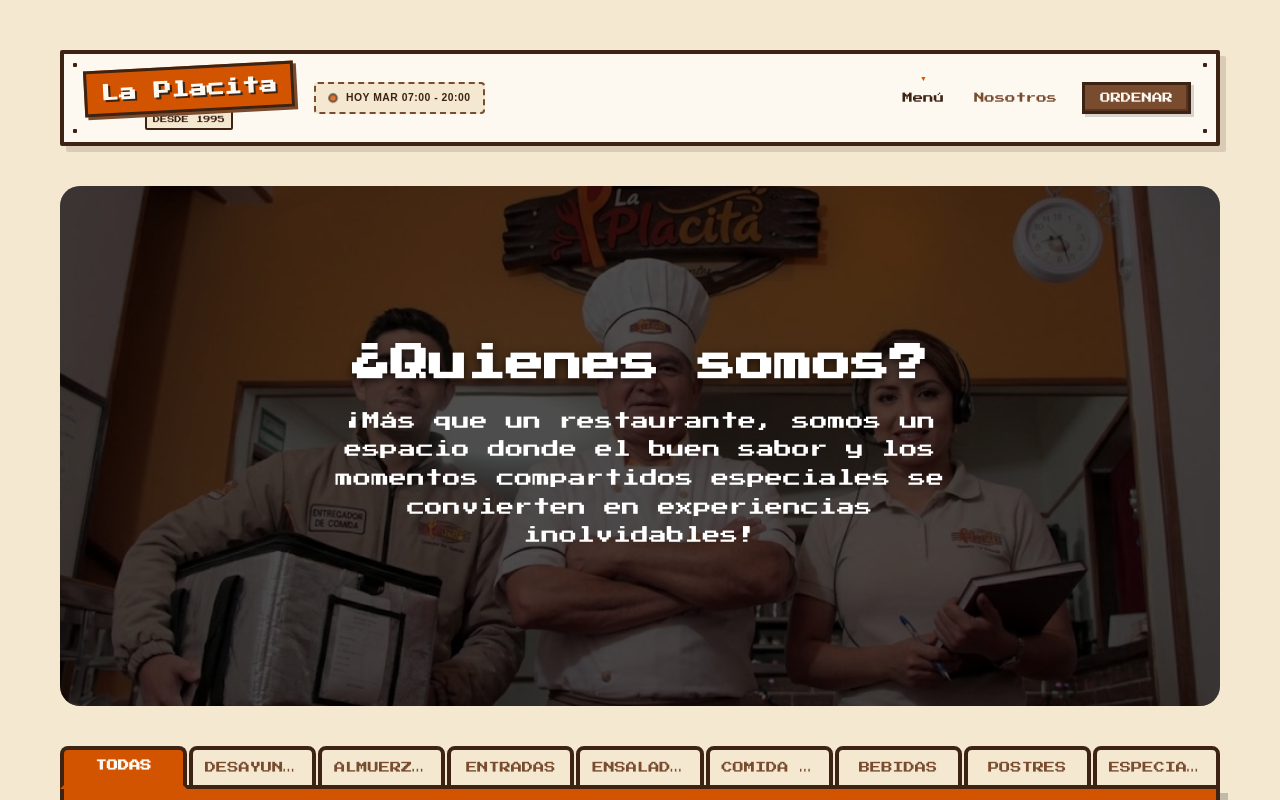
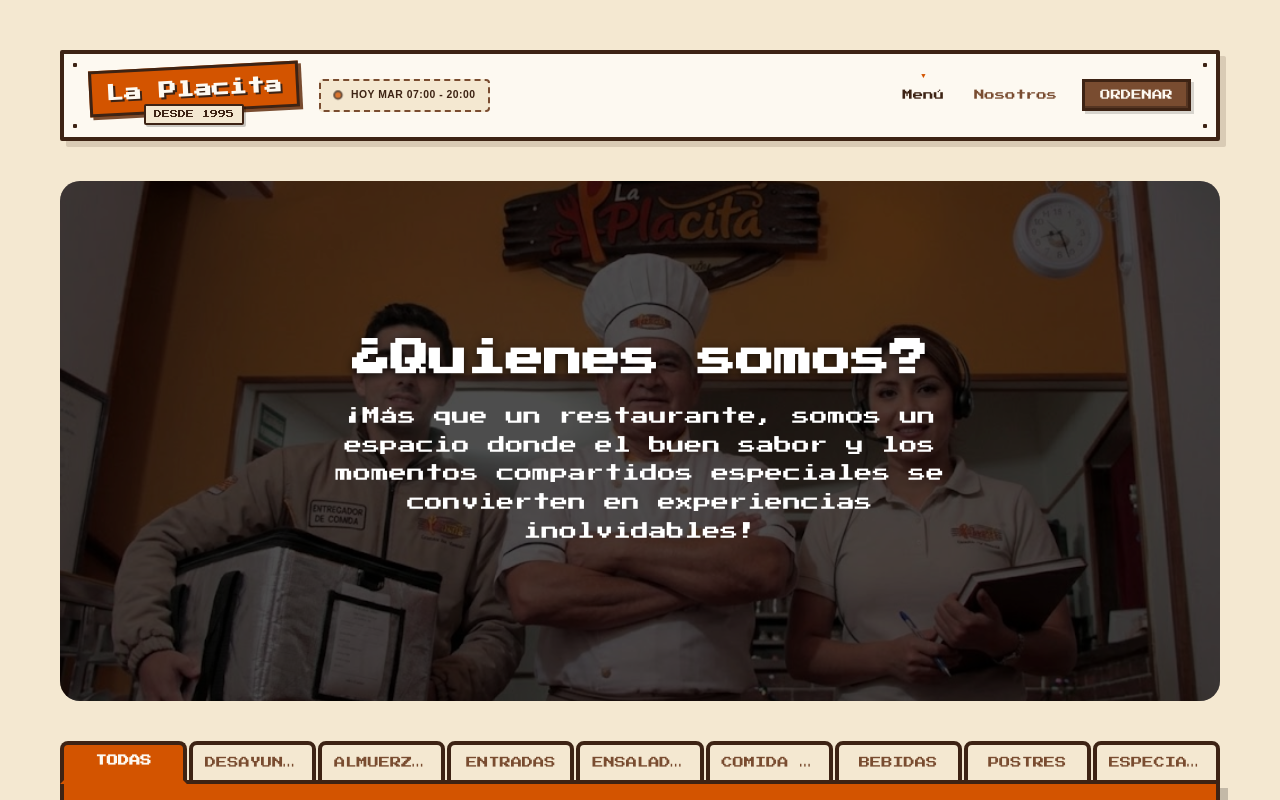
Before and after one commit to Estrellasaln0rte/Parcial1_PW_Menu, a React (Vite) app: page / in a window 1280 px wide. Shown: the top 800 px of the page. Built offline with nearby package versions, Linux system fonts and the light colour scheme; no server answers.

Commit message:
correción del logo en header

```diff
--- a/src/components/Header.jsx
+++ b/src/components/Header.jsx
@@ -1,25 +1,34 @@
-import { useState, useEffect } from 'react';
+import { useMemo } from 'react';
 import '../styles/Header.css';
 
+const DIAS = ['Dom', 'Lun', 'Mar', 'Mié', 'Jue', 'Vie', 'Sáb'];
+const HORA_APERTURA = '07:00';
+const DIAS_HORARIO_EXTENDIDO = [5, 6]; // Viernes y sábado
+
 export default function Header() {
-  const [mensajeHorario, setMensajeHorario] = useState("");
+  // ==========================================
+  // ZONA A · estado
+  // ==========================================
+  // (No aplica: el horario no es "memoria" del componente,
+  // es un valor derivado del reloj del sistema, se calcula en ZONA B)
 
-  useEffect(() => {
-    // 1. Lista de días
-    const dias = ['Dom', 'Lun', 'Mar', 'Mié', 'Jue', 'Vie', 'Sáb'];
+  // ==========================================
+  // ZONA B · eventos + derivado
+  // ==========================================
+
+  // useMemo evita recrear el objeto Date y recalcular el string
+  // en cada render; solo se recalcula si el componente se remonta.
+  const mensajeHorario = useMemo(() => {
     const fecha = new Date();
     const diaActual = fecha.getDay();
-    const nombreDia = dias[diaActual]; // Sacamos el nombre del día de hoy
+    const nombreDia = DIAS[diaActual];
+    const horaCierre = DIAS_HORARIO_EXTENDIDO.includes(diaActual)
+      ? '22:00'
+      : '20:00';
 
-    // 2. Horarios
-    const horaApertura = "07:00";
-    const horaCierre = (diaActual === 5 || diaActual === 6) ? '22:00' : '20:00';
-
-    // 3. El texto final fusionado: "Hoy Sáb 07:00 - 22:00"
-    setMensajeHorario(`Hoy ${nombreDia} ${horaApertura} - ${horaCierre}`);
+    return `Hoy ${nombreDia} ${HORA_APERTURA} - ${horaCierre}`;
   }, []);
 
-  // FUNCIÓN DE SCROLL SUAVE AL MENÚ
   const irAlMenu = () => {
     const seccion = document.getElementById('seccion-menu');
     if (seccion) {
@@ -27,36 +36,37 @@ export default function Header() {
     }
   };
 
+  // ==========================================
+  // ZONA C · lo que se ve (JSX)
+  // ==========================================
   return (
     <header className="rpg-header">
       <div className="rpg-header-container">
-
-        {/* Lado Izquierdo: Letrero y Status */}
         <div className="header-left">
-
-          {/* AGRUPAMOS EL LOGO Y LA FECHA DE 1995 */}
           <div className="logo-group">
             <div className="logo-badge">
               <h1>La Placita</h1>
             </div>
-            <div className="est-badge">Desde 1995</div>
+            <div className="est-badge">DESDE 1995</div>
           </div>
 
-          {/* Aquí se mostrará: "Hoy Sáb 07:00 - 22:00" */}
           <div className="status-badge" title="Horario de atención">
-            <span className="status-dot"></span>
+            <span className="status-dot" aria-hidden="true"></span>
             <span className="status-text">{mensajeHorario}</span>
           </div>
-
         </div>
 
-        {/* Lado Derecho: Navegación */}
-        <nav className="header-right">
-          <button className="nav-tab active" onClick={irAlMenu}>Menú</button>
-          <button className="nav-tab">Nosotros</button>
-          <button className="nav-btn-action">ORDENAR</button>
+        <nav className="header-right" aria-label="Navegación principal">
+          <button type="button" className="nav-tab active" onClick={irAlMenu}>
+            Menú
+          </button>
+          <button type="button" className="nav-tab">
+            Nosotros
+          </button>
+          <button type="button" className="nav-btn-action">
+            ORDENAR
+          </button>
         </nav>
-
       </div>
     </header>
   );
--- a/src/styles/Header.css
+++ b/src/styles/Header.css
@@ -43,10 +43,10 @@
   display: flex;
   flex-direction: column;
   align-items: center;
-  margin-left: -5px;
+  position: relative;
 }
 
-/* Letrero Principal Rotado (asegúrate de que tenga position y z-index) */
+/* Letrero Principal Rotado (capa de atrás) */
 .logo-badge {
   background-color: var(--color-acento);
   padding: 6px 14px;
@@ -54,40 +54,7 @@
   transform: rotate(-3deg);
   box-shadow: 3px 3px 0px var(--color-madera);
   position: relative;
-  z-index: 2; /* Para que quede por encima de la plaquita */
-}
-
-/* Plaquita de Fundación Estática */
-.est-badge {
-  font-family: var(--fuente-pixel);
-  font-size: 0.45rem;
-  color: var(--color-oscuro);
-  background-color: var(--color-fondo);
-  border: 2px solid var(--color-oscuro);
-  padding: 2px 8px;
-  margin-top: -3px; /* Se esconde un poquito debajo del letrero grande */
-  border-radius: 2px;
-  text-transform: uppercase;
   z-index: 1;
-}
-
-/* Grupo del logo y la fecha */
-.logo-group {
-  display: flex;
-  flex-direction: column;
-  align-items: center;
-  margin-left: -5px;
-}
-
-/* Letrero Principal Rotado */
-.logo-badge {
-  background-color: var(--color-acento);
-  padding: 6px 14px;
-  border: 3px solid var(--color-oscuro);
-  transform: rotate(-3deg);
-  box-shadow: 3px 3px 0px var(--color-madera);
-  position: relative;
-  z-index: 2;
 }
 
 .logo-badge h1 {
@@ -98,18 +65,20 @@
   margin: 0;
 }
 
-/* Plaquita de Fundación Estática */
+/* Plaquita "DESDE 1995" (capa del frente, 100% visible) */
 .est-badge {
   font-family: var(--fuente-pixel);
-  font-size: 0.45rem;
+  font-size: 0.5rem;
   color: var(--color-oscuro);
   background-color: var(--color-fondo);
   border: 2px solid var(--color-oscuro);
-  padding: 2px 6px;
-  margin-top: -2px; /* Se esconde un poquito debajo del letrero */
+  padding: 2px 8px;
   border-radius: 2px;
   text-transform: uppercase;
-  z-index: 1;
+  position: relative;
+  z-index: 10;
+  margin-top: -8px;
+  box-shadow: 2px 2px 0px rgba(0, 0, 0, 0.2);
 }
 
 /* Etiqueta de Horario tipo Ticket */
@@ -167,7 +136,8 @@
   transition: color 0.2s;
 }
 
-.nav-tab:hover, .nav-tab.active {
+.nav-tab:hover,
+.nav-tab.active {
   color: var(--color-oscuro);
 }
 
```
